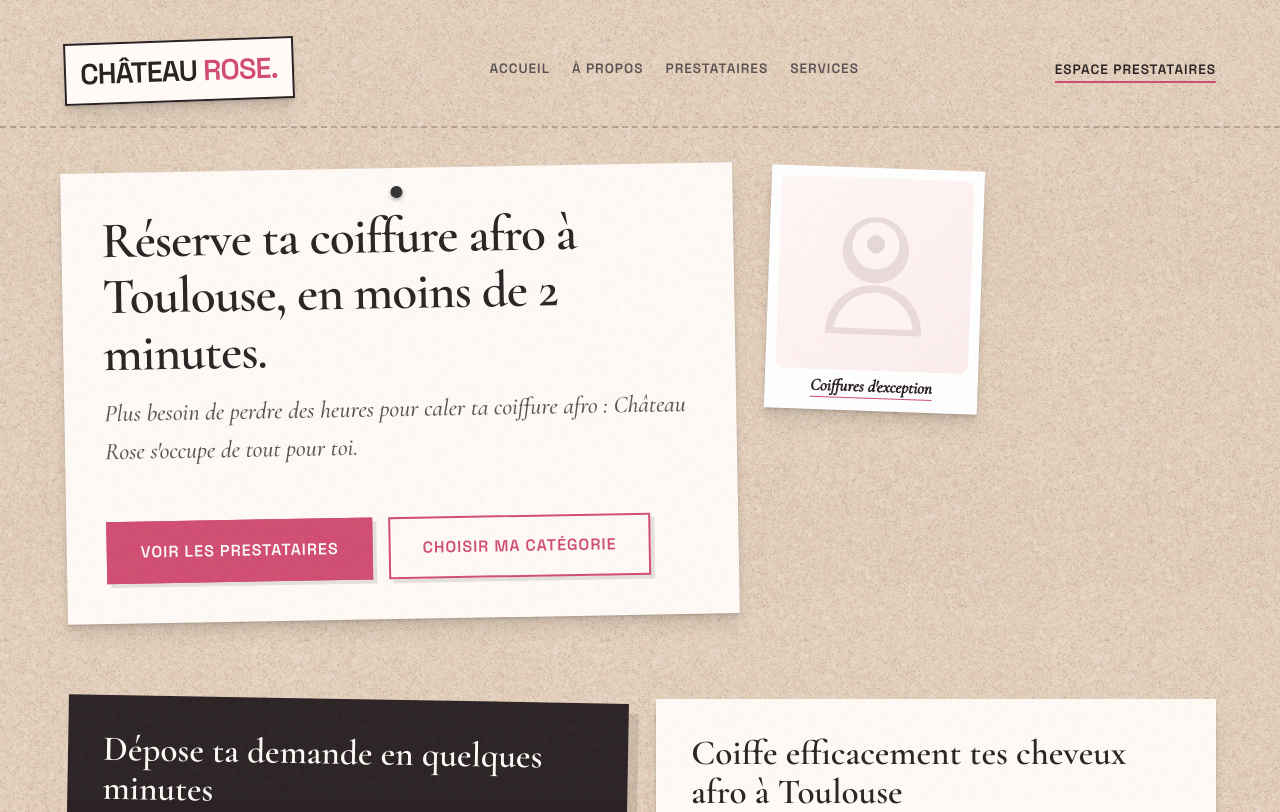
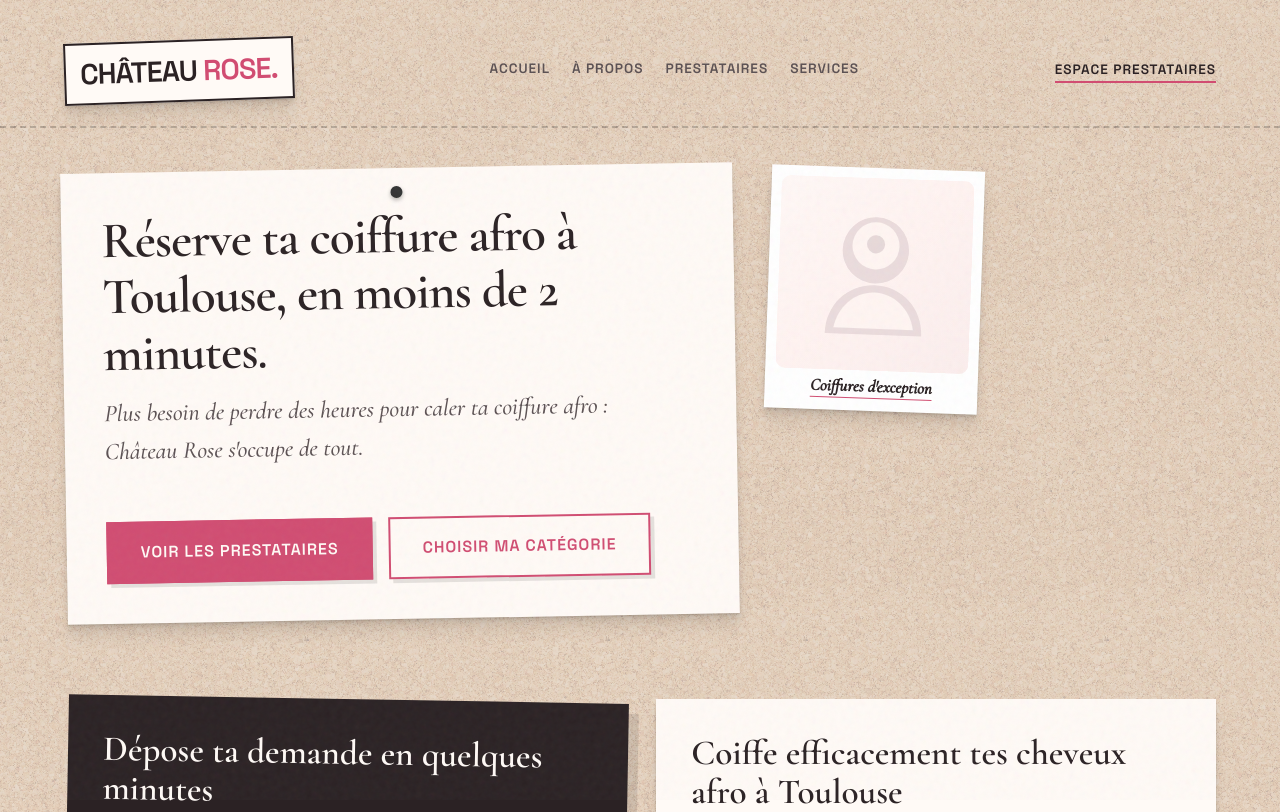
Before and after one commit to jafty/chateau_rose, a Django app: page / in a window 1280 px wide. Shown: the top 812 px of the page. Run offline with Django 5.2, Linux system fonts and the light colour scheme; data that the repository does not hold is empty; some web fonts are replaced.

Commit message:
Modify hero subtitle for better readability
Updated subtitle text to improve clarity and formatting.

```diff
--- a/templates/interface/home.html
+++ b/templates/interface/home.html
@@ -10,7 +10,7 @@
             <div class="pin"></div>
             <div class="hero-headings">
                 <h1>Réserve ta coiffure afro à Toulouse, en moins de 2 minutes.</h1>
-                <p class="hero-subtitle">Plus besoin de perdre des heures pour caler ta coiffure afro : Château Rose s'occupe de tout pour toi.</p>
+                <p class="hero-subtitle">Plus besoin de perdre des heures pour caler ta coiffure afro : <br>Château Rose s'occupe de tout.</p>
             </div>
             <div class="btn-group">
                 <a href="{% url 'interface:provider_list' %}" class="btn">Voir les prestataires</a>
```
